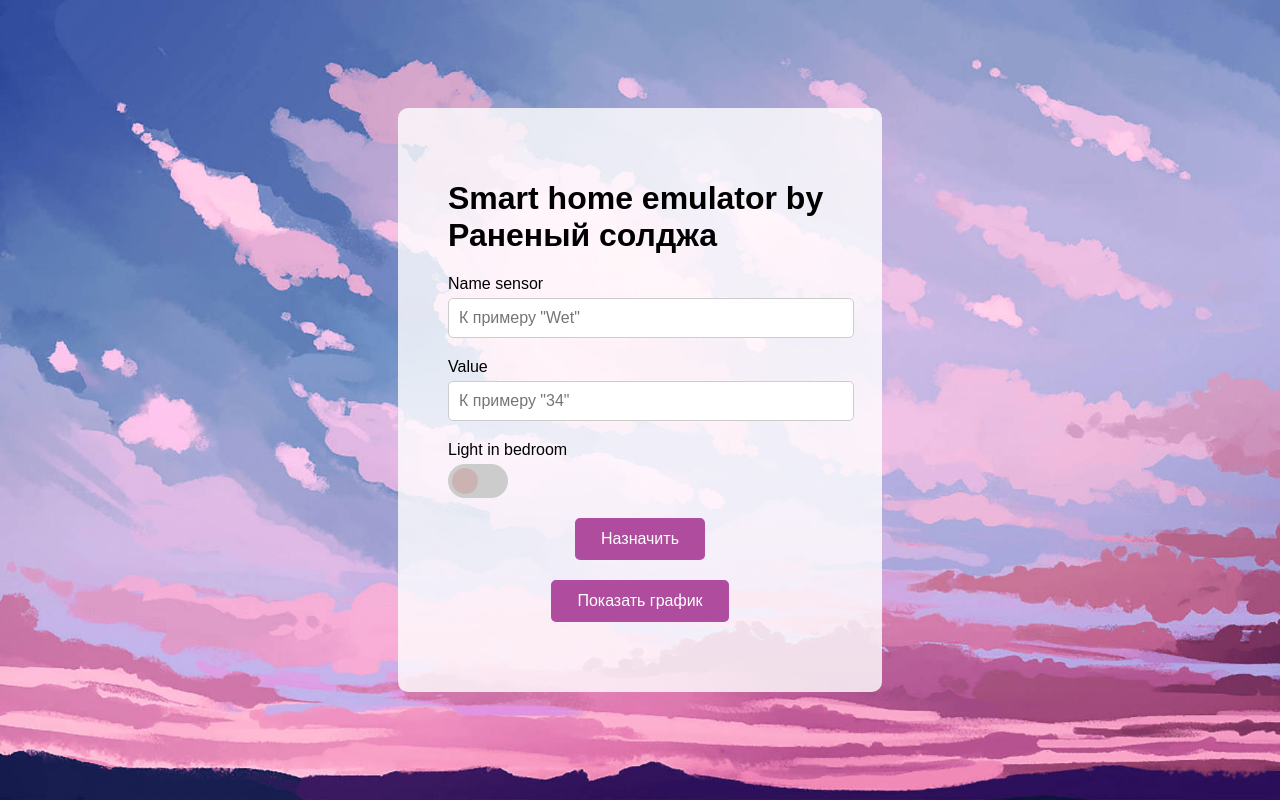
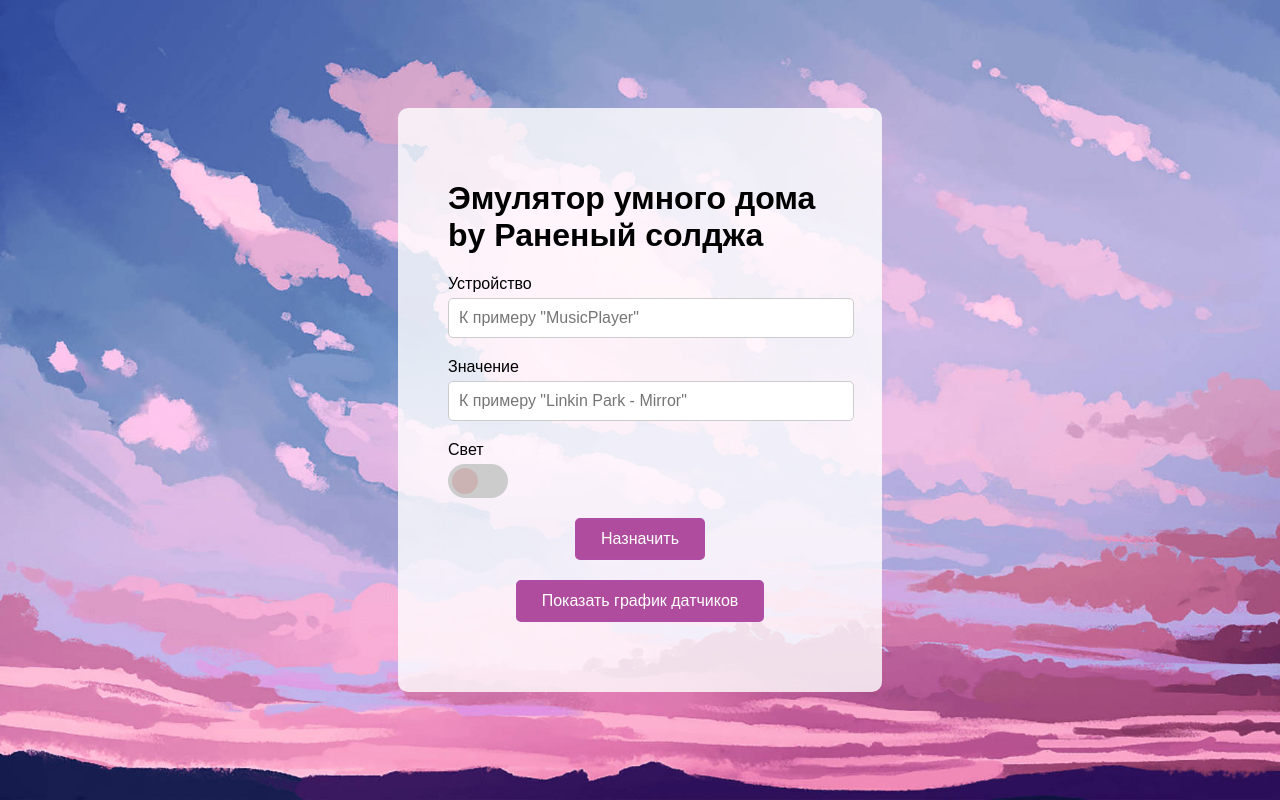
Before and after one commit to nikitaputintsevprogramming/SmartHomeFlask, a Flask app: page / in a window 1280 px wide. Run offline with Flask 3, Linux system fonts and the light colour scheme.

Commit message:
Готово

```diff
--- a/app.py
+++ b/app.py
@@ -8,34 +8,37 @@ import things
 import logger
 import re
 from array import *
+from things import sensors, devices
 
 logger = logger.Logger('HomeInformation')
 
 app = Flask(__name__)
 
 # ------------------ Создание сенсоров и устройств (экзмепляров) ------------------
-array_name = []
-sensors = []
 
+array_name_sensors = []
 for count in range(12):
-    array_name.append("sensor_"+ str(count))
-    sensors.append(things.Sensor(array_name[count]))
+    array_name_sensors.append("sensor_"+ str(count))
+    sensors.append(things.Sensor(array_name_sensors[count]))
 
 sensorsWet = (sensors[0], sensors[1], sensors[2], sensors[3])
 sensorsTemp = (sensors[4], sensors[5], sensors[6], sensors[7])
 sensorsSmoke = (sensors[8])
 
-MusicPlayer = things.Device('Music player', False)
-LightValue = things.Device('Light value', False)
+MusicPlayer = things.Device('MusicPlayer', False)
+LightValue = things.Device('LightValue', False)
 # ------------------ ------------------ ------------------ ------------------
 
 # ------------------ Log постоянный ------------------
 def log_sensorsData():
-    logger.insert_data('DateOfComfort', sensors)
+    logger.insert_data_sensors('DateOfSensors', sensors)
     Timer(10, log_sensorsData).start()
 
 log_sensorsData()
 
+def log_devicesData():
+    logger.insert_data_sensors('DateOfDevices', devices)
+    # Timer(10, log_sensorsData).start()
 # ------------------Разворачиваем интерфейс ------------------
 @app.route('/')
 def connect_interface():
@@ -44,14 +47,19 @@ def connect_interface():
 
 @app.route('/SetValues')
 def set_values():
-    print(f' Название: { request.args.get("name")}, Значение: {request.args.get("value")} ' )
+    print(f'Название: { request.args.get("name")}, Значение: {request.args.get("value")}')
+    for device in devices:
+        if(device.name == request.args.get("name")):
+            device.value = request.args.get("value")
+            log_devicesData()
+    LightValue.value = request.args.get("check")
+    print(request.args.get("check"))
     return json.dumps({'Название:': request.args.get('name'), 'Значение:': request.args.get('value')})
-    # log_data()
 
 # ------------------ Выводим график изменений ------------------
 @app.route('/GraphSensors')
 def connect():
-    cursor = logger.read_data('DateOfComfort')
+    cursor = logger.read_data('DateOfSensors')
     print(cursor)
     time = []
     avg_wet = []
--- a/logger.py
+++ b/logger.py
@@ -7,7 +7,7 @@ class Logger:
         self.client = pymongo.MongoClient('mongodb://localhost:27017/')
         self.db = self.client[db_name]
 
-    def insert_data(self, nameDB, sensorsArray):
+    def insert_data_sensors(self, nameDB, sensorsArray):
         result = {'timeOfRead': datetime.datetime.now().strftime("%Y-%m-%d %H:%M:%S")}
         for sensor in sensorsArray:
             result[sensor.name] = sensor.value
--- a/static/js/scripts.js
+++ b/static/js/scripts.js
@@ -15,10 +15,7 @@ function set_values() {
             "value": document.getElementById("value").value,
             "name": document.getElementById("name").value,
             "check": Number(document.getElementById("check").checked)
+
         },
-        success: function (response) {
-            console.log(response)
-        }
-
     });
 }
--- a/templates/mainUI.html
+++ b/templates/mainUI.html
@@ -10,19 +10,19 @@
 </head>
 <body>
     <div class="container">
-      <h1>Smart home emulator by Раненый солджа</h1>
+      <h1>Эмулятор умного дома by Раненый солджа</h1>
       <div class="text-field">
-        <label class="text-field__label" for="name">Name sensor</label>
-        <input class="text-field__input" type="text" id="name" placeholder='К примеру "Wet"'>
+        <label class="text-field__label" for="name">Устройство</label>
+        <input class="text-field__input" type="text" id="name" placeholder='К примеру "MusicPlayer"'>
       </div>
 
       <div class="text-field">
-        <label class="text-field__label" for="name">Value</label>
-        <input class="text-field__input" type="text" id="value" placeholder='К примеру "34"'>
+        <label class="text-field__label" for="name">Значение</label>
+        <input class="text-field__input" type="text" id="value" placeholder='К примеру "Linkin Park - Mirror"'>
       </div>
 
       <div class="switch-field">
-        <label class="text-field__label">Light in bedroom</label>
+        <label class="text-field__label">Свет</label>
         <label class="switch">
             <input type="checkbox" id="check">
             <span class="slider round"></span>
@@ -33,7 +33,7 @@
         <button class="custom-btn btn-3" onclick="set_values()"><span>Назначить</span></button>
       </div>
       <div class="send_button">
-        <button class="custom-btn btn-3" onclick="get_graph()"><span>Показать график</span></button>
+        <button class="custom-btn btn-3" onclick="get_graph()"><span>Показать график датчиков</span></button>
       </div>
     </div>
 </body>
--- a/things.py
+++ b/things.py
@@ -1,4 +1,7 @@
 import abc
+
+sensors = []
+devices = []
 
 class Thing(abc.ABC):
     @abc.abstractmethod
@@ -21,7 +24,9 @@ class Sensor(Thing):
 class Device(Thing):
     def __init__(self, name, setValue):
         super().__init__(name)
-        self.value_const = setValue
+        self.value = setValue
+        devices.append(self)
+        print(f' доабвлено устройство {name} со значением {setValue}')
 
     def print_name(self):
         super().print_name()
```
